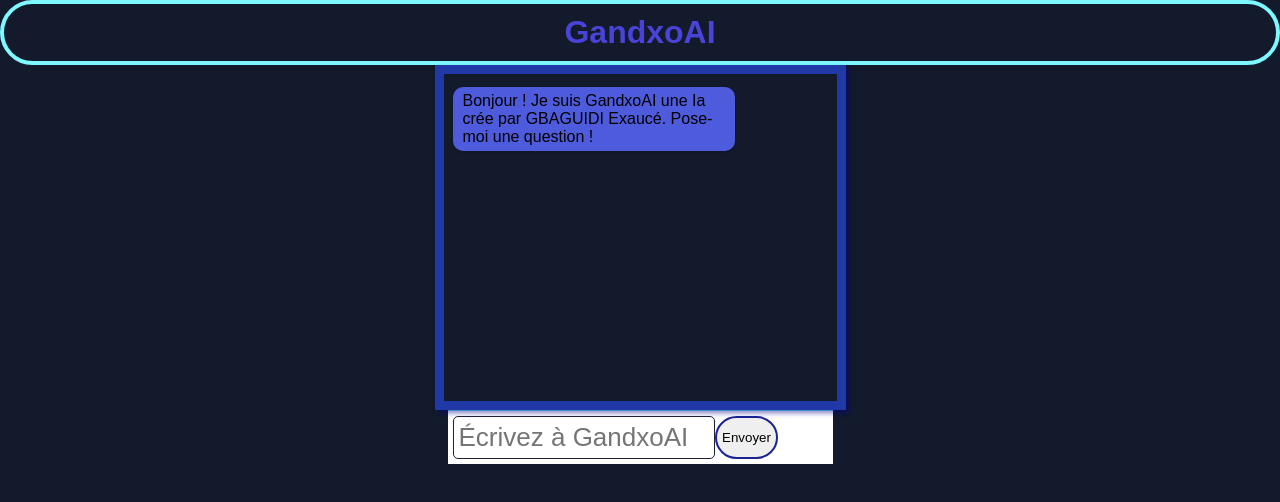
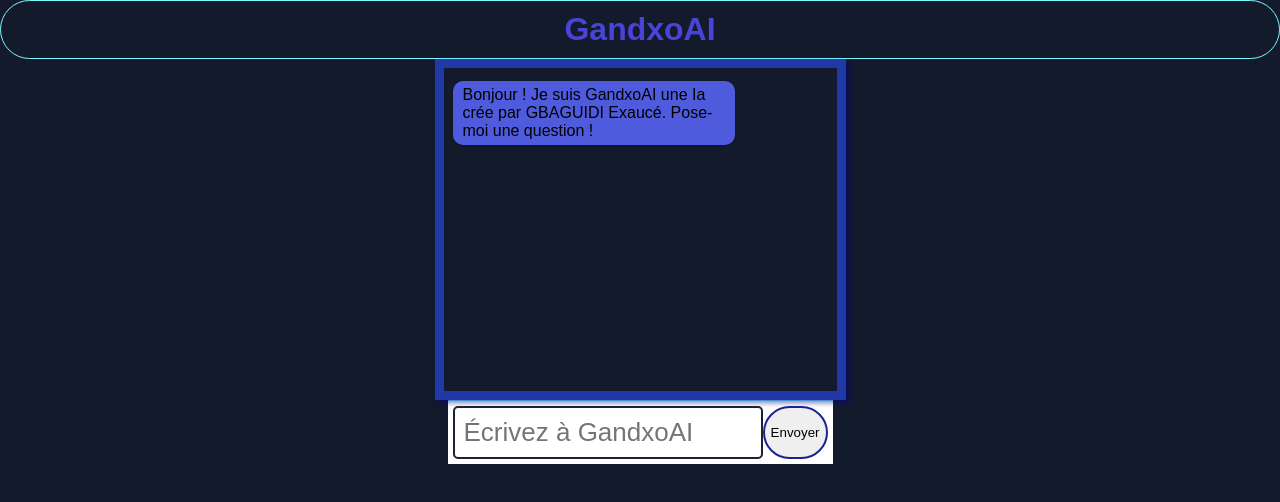
Before and after one commit to gandxo-tech/GandxoAi, a plain HTML site: page index.html in a window 1280 px wide. Drawn offline with Linux system fonts and the light colour scheme.

Commit message:
Update index.html

```diff
--- a/index.html
+++ b/index.html
@@ -16,7 +16,7 @@
     h1 {
       color: #4a43d8;
       text-align: center;
-      border: solid 4px #7DF9FF; /* Réduit de 4px à 2px */
+      border: solid 1px #7DF9FF; /* Réduit de 4px à 2px */
       padding: 10px; /* Réduit de 10px à 5px */
       margin: 0;
       border-radius: 40px; /* Réduit de 40px à 20px */
@@ -51,18 +51,18 @@
     }
 
     .message input {
-      width: 70%;
-      padding: 5px; /* Réduit de 10px à 5px */
+      width: 83%;
+      padding: 9px; /* Réduit de 10px à 5px */
       font-size: 26px;
-      border: 1px solid #1d2134; /* Réduit de 2px à 1px */
+      border: 2px solid #1d2134; /* Réduit de 2px à 1px */
       border-radius: 5px; /* Réduit de 10px à 5px */
       outline: none;
       box-sizing: border-box;
     }
     .bouton {
       border: 2px solid #192492; /* Réduit de 2px à 1px */
-      border-radius: 31px; /* Réduit de 50px à 25px */
-      padding: 5px; /* Ajout pour cohérence */
+      border-radius: 50px; /* Réduit de 50px à 25px */
+
     }
 
     .message-bulle {
```
